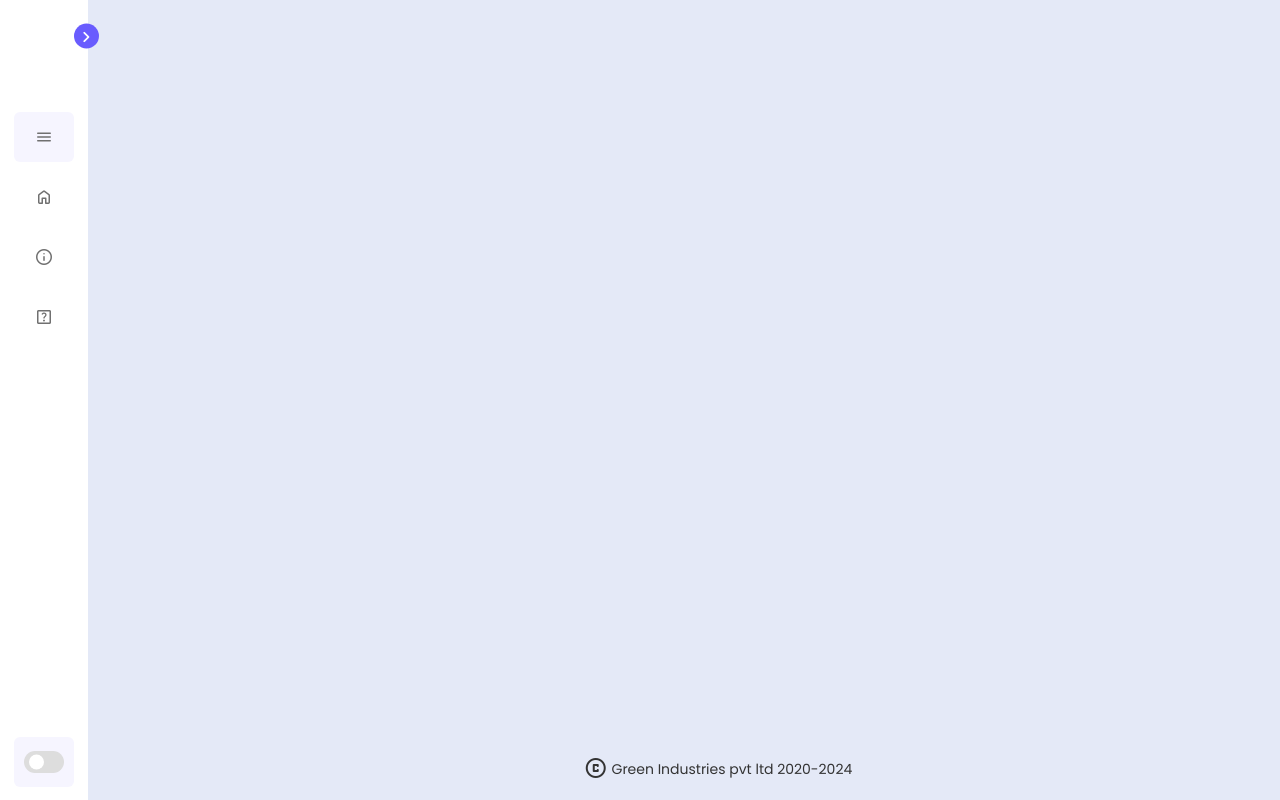
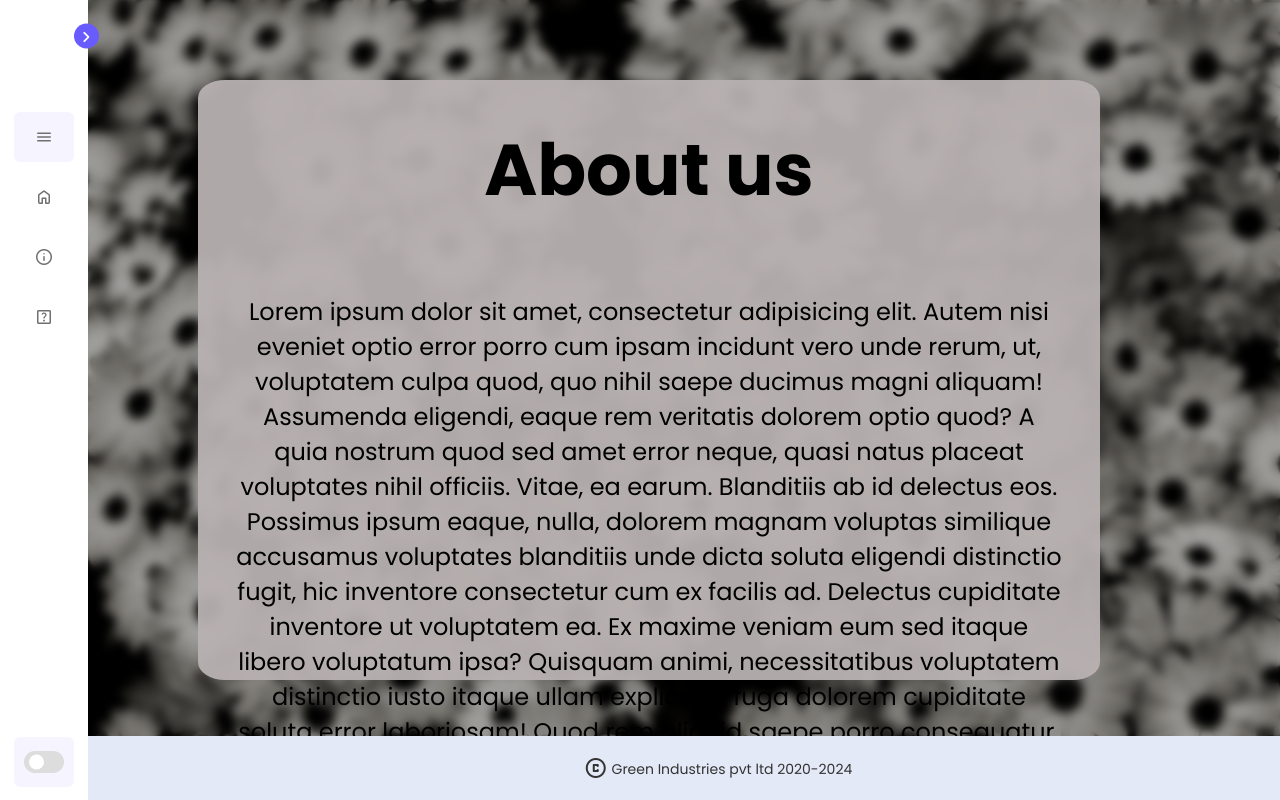
Before and after one commit to manu00-droid/Solar-Dashboard, a plain HTML site: page about.html in a window 1280 px wide. Drawn offline with nearby package versions, Linux system fonts and the light colour scheme; no server answers.

Commit message:
feat:added about page

```diff
--- /dev/null
+++ b/about.css
@@ -0,0 +1,32 @@
+.home{
+     background: url("images/black-and-white-flower.jpg");
+     position: relative;
+    width: 100vw; /* Adjust as needed */
+    height: 100vh; /* Adjust as needed */
+    background-size: cover;
+}
+.blurr{
+    position: absolute;
+    /* top: 0;
+    left: 0; */
+    width: 100%;
+    height: 100%;
+    background-color: rgba(0,0,0,0.3);
+    backdrop-filter: blur(5px);
+
+}
+.center{
+    width: 75%;
+    height: 75%;
+    background-color: rgba(185, 177, 177,0.95);
+    position: absolute;
+    top: 10%;
+    left:10%;
+    border-radius: 3%;
+    text-align: center;
+    font-size: x-large;
+    padding: 3%;
+}
+h5{
+    font-size: 3em;
+}
--- a/about.html
+++ b/about.html
@@ -3,6 +3,7 @@
 
 <head>
     <link rel="stylesheet" href="style.css">
+    <link rel="stylesheet" href="about.css">
 
     <!----===== Boxicons CSS ===== -->
     <link href='https://unpkg.com/boxicons@2.1.1/css/boxicons.min.css' rel='stylesheet'>
@@ -11,9 +12,7 @@
     <script src="https://code.jquery.com/jquery-3.6.0.min.js"></script>
     <title>About us</title>
     <style>
-        body {
-            background-image: "./background.jpg";
-        }
+
     </style>
 </head>
 
@@ -83,7 +82,14 @@
 
     </nav>
     <section class="home">
-
+        <div class="blurr"></div>
+        <div class="center">
+            <h5>About us</h5>
+            <br></br>            <p>Lorem ipsum dolor sit amet, consectetur adipisicing elit. Autem nisi eveniet optio error porro cum ipsam incidunt vero unde rerum, ut, voluptatem culpa quod, quo nihil saepe ducimus magni aliquam!
+            Assumenda eligendi, eaque rem veritatis dolorem optio quod? A quia nostrum quod sed amet error neque, quasi natus placeat voluptates nihil officiis. Vitae, ea earum. Blanditiis ab id delectus eos.
+            Possimus ipsum eaque, nulla, dolorem magnam voluptas similique accusamus voluptates blanditiis unde dicta soluta eligendi distinctio fugit, hic inventore consectetur cum ex facilis ad. Delectus cupiditate inventore ut voluptatem ea.
+            Ex maxime veniam eum sed itaque libero voluptatum ipsa? Quisquam animi, necessitatibus voluptatem distinctio iusto itaque ullam explicabo fuga dolorem cupiditate soluta error laboriosam! Quod rem aliquid saepe porro consequatur.</p>
+            </div>
     </section>
 
     <section class="footer">
```
Also changed, not shown: images/Deep Black and White Floral.jpg (added), images/Unknown.jpeg (added), images/background.jpg (renamed from background.jpg), images/black-and-white-flower.jpg (added).
